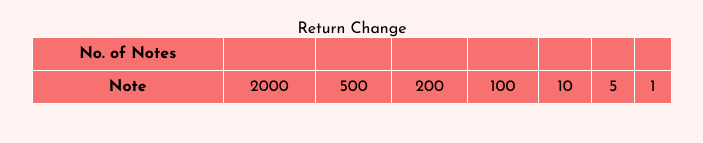
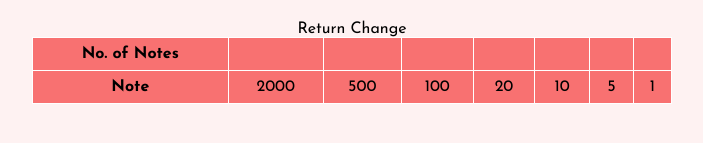
Before and after one commit to prthmh/cash-register-app, a plain HTML site: page index.html in a window 1280 px wide. Shown: the part 335-478 px from the top of the page, without its empty margins (288-991 px from the left). Drawn offline with Linux system fonts and the light colour scheme.

Commit message:
Update index.html

```diff
--- a/index.html
+++ b/index.html
@@ -33,8 +33,8 @@
             <th>Note</th>
             <td>2000</td>
             <td>500</td>
-            <td>200</td>
             <td>100</td>
+            <td>20</td>
             <td>10</td>
             <td>5</td>
             <td>1</td>
```
